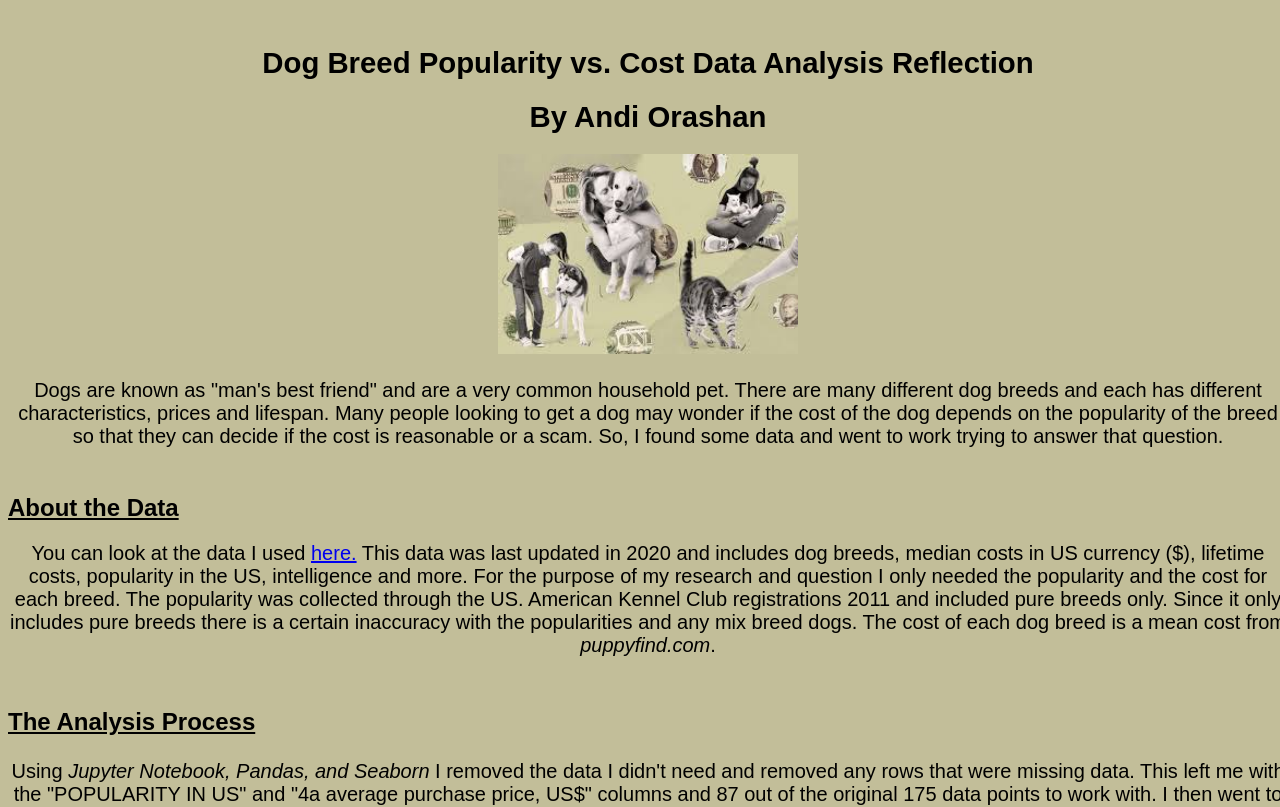
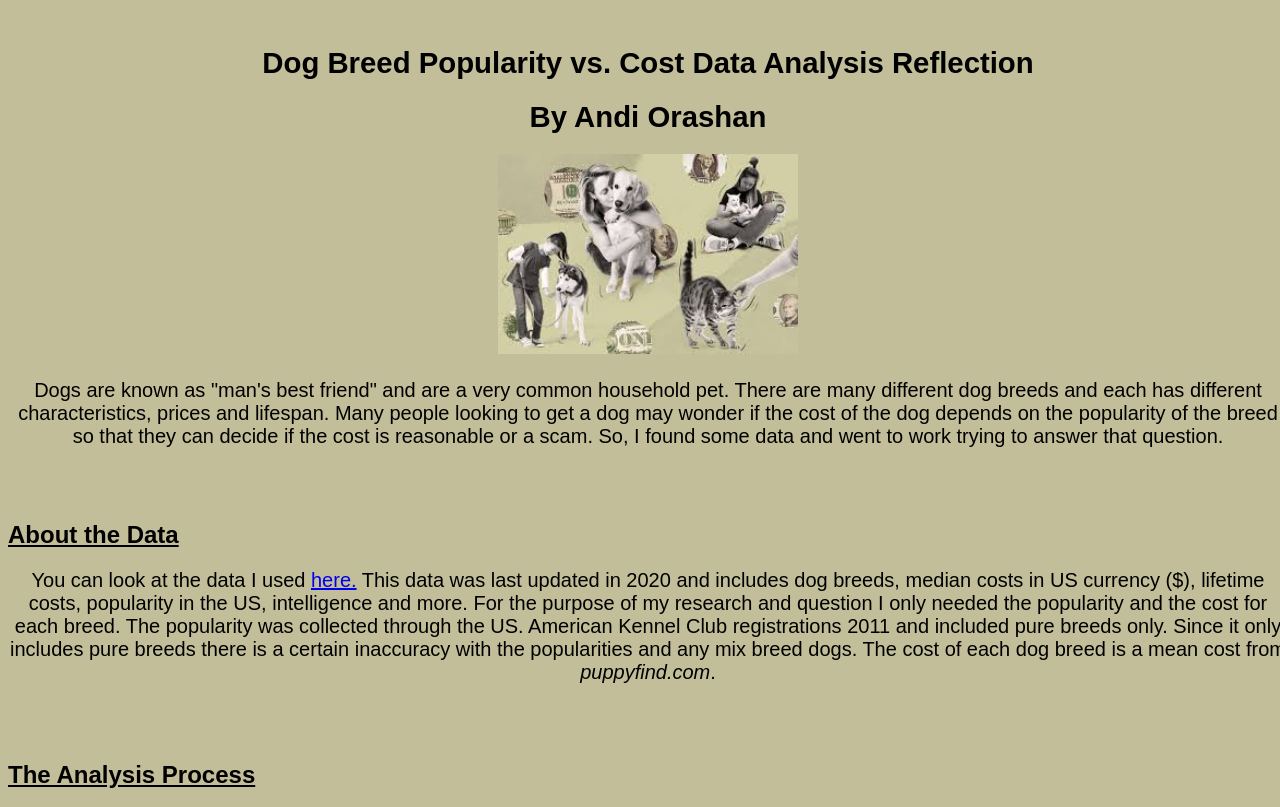
Before and after one commit to Andi-Orashan/Andi-Orashan.github.io, a plain HTML site: page Final Project/index.html in a window 1280 px wide. Shown: the top 807 px of the page. Drawn offline with Linux system fonts and the light colour scheme.

Commit message:
Update index.html

```diff
--- a/Final Project/index.html
+++ b/Final Project/index.html
@@ -48,6 +48,9 @@ html, h5{
  text-align:center;
  display:block;
 }
+    p {
+      padding-bottom: 20pt;
+    }
 </style>
 
 <head>
```
